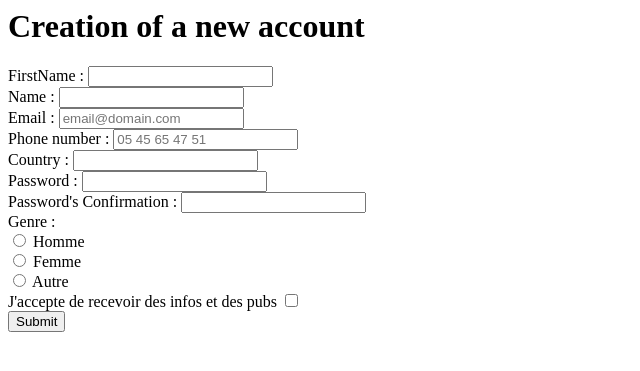
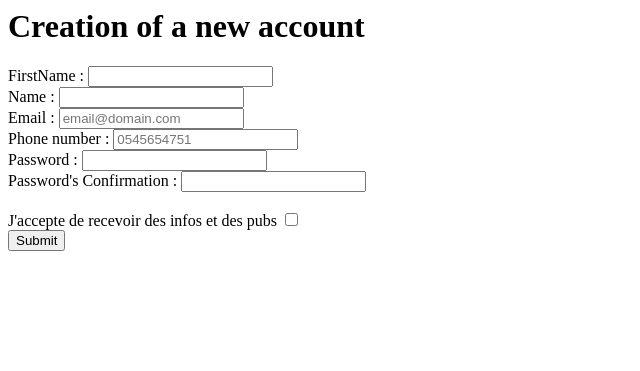
Before and after one commit to TheRefraction/Martine-travels, a PHP site: page /Create_New_Profile.php in a window 1280 px wide. Shown: the top 371 px of the page, without its empty margins (0-640 px from the left). Run offline with PHP 8.4, Linux system fonts and the light colour scheme.

Commit message:
ça marccchhheee

```diff
--- a/Create_New_Profile.php
+++ b/Create_New_Profile.php
@@ -4,13 +4,13 @@
     </head>
     <body>
     <h1>Creation of a new account</h1>
-    <form method="post" action="url">
+    <form method="post" action="add_client.php">
         <label>
-            FirstName : <input type="text" name="prenom" />
+            FirstName : <input type="text" name="first_name" />
         </label>
         <br />
         <label>
-            Name : <input type="text" name="nom" />
+            Name : <input type="text" name="name" />
         </label>
         <br />
 
@@ -19,11 +19,7 @@
         </label>
         </br>
         <label>
-            Phone number : <input type="number" placeholder="05 45 65 47 51" name="Phone number" required="required" />
-        </label>
-        <br />
-        <label>
-            Country : <input type="text" name="country" />
+            Phone number : <input type="number" placeholder="0545654751" name="phone_number" required="required" />
         </label>
         </br>
         <label>
@@ -31,21 +27,10 @@
         </label>
         </br>
         <label>
-            Password's Confirmation : <input type="password" name="password" required="required" />
+            Password's Confirmation : <input type="password" name="password_confirmation" required="required" />
         </label>
         <br />
-        Genre : <br />
-        <label>
-            <input type="radio" name="genre" /> Homme
-        </label>
-        <br />
-        <label>
-            <input type="radio" name="genre" /> Femme
-        </label>
-        <br />
-        <label>
-            <input type="radio" name="genre" /> Autre
-        </label>
+
         <br />
         <label>
             J'accepte de recevoir des infos et des pubs
--- a/add_client.php
+++ b/add_client.php
@@ -1,15 +1,15 @@
 <?php
 
 $name = $_POST['name'];
-$firstname = $_POST['firstname'];
+$first_name = $_POST['first_name'];
 $phone_number = $_POST['phone_number'];
 $email = $_POST['email'];
 $password = $_POST['password'];
 
 $bdd = new PDO("mysql:host=localhost;dbname=account;charset=utf8", "root", "");
-$req = $bdd->prepare("INSERT INTO client(name, firstname, phone_number, email, password) VALUES (?,?,?,?,?);");
+$req = $bdd->prepare("INSERT INTO client(name, first_name, phone_number, email, password) VALUES (?,?,?,?,?);");
 
-$req->execute([$name, $firstname,$phone_number,$email,$password]);
+$req->execute([$name, $first_name,$phone_number,$email,$password]);
 
 die();
 ?>
```
